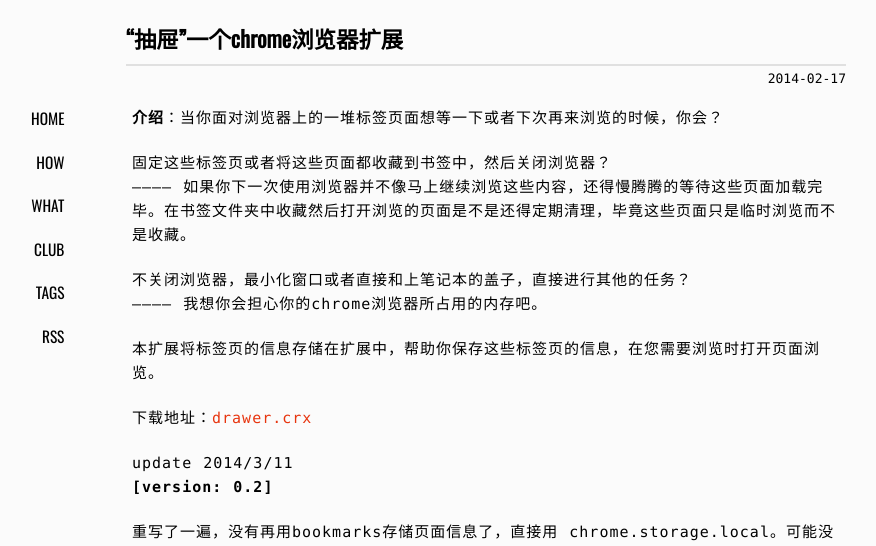
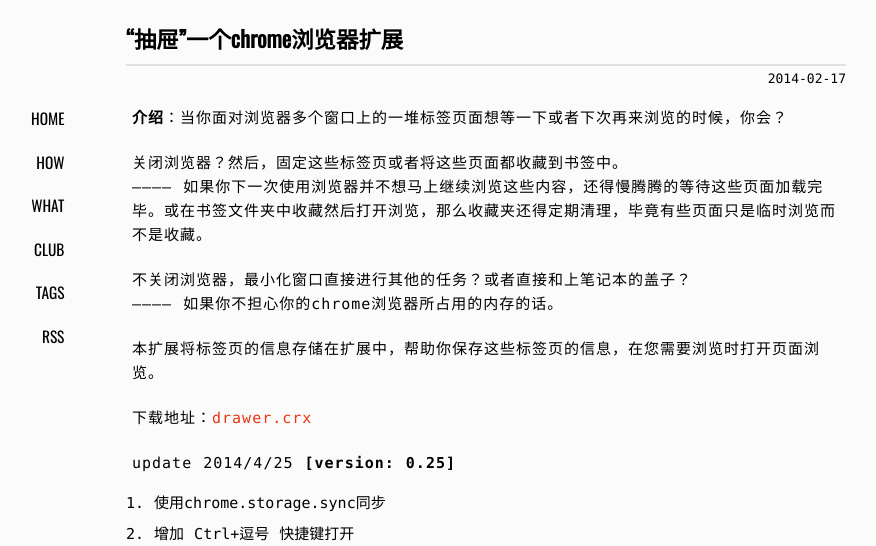
Before and after one commit to xavierskip/xavierskip.github.io, a Jekyll site: the page built from _posts/2014-02-17-chrome-extensions-drawer.md, in a window 1280 px wide and 1400 px high. Shown: the top 546 px of the window, without its empty margins (154-1030 px from the left). Built offline with Jekyll 4.4.1, drawn with Linux system fonts in a browser that asks for light colours; nearby versions of some CDN libraries; comment, search, counter and statistics services are not loaded; some of the changed text lies outside the part shown.

Commit message:
chrome extension

```diff
--- a/_posts/2014-02-17-chrome-extensions-drawer.md
+++ b/_posts/2014-02-17-chrome-extensions-drawer.md
@@ -5,17 +5,25 @@
 - javascript
 - chrome extensions
 ---
-**介绍**：当你面对浏览器上的一堆标签页面想等一下或者下次再来浏览的时候，你会？
+**介绍**：当你面对浏览器多个窗口上的一堆标签页面想等一下或者下次再来浏览的时候，你会？
 
-固定这些标签页或者将这些页面都收藏到书签中，然后关闭浏览器？
-———— 如果你下一次使用浏览器并不像马上继续浏览这些内容，还得慢腾腾的等待这些页面加载完毕。在书签文件夹中收藏然后打开浏览的页面是不是还得定期清理，毕竟这些页面只是临时浏览而不是收藏。
+关闭浏览器？然后，固定这些标签页或者将这些页面都收藏到书签中。
+———— 如果你下一次使用浏览器并不想马上继续浏览这些内容，还得慢腾腾的等待这些页面加载完毕。或在书签文件夹中收藏然后打开浏览，那么收藏夹还得定期清理，毕竟有些页面只是临时浏览而不是收藏。
 
-不关闭浏览器，最小化窗口或者直接和上笔记本的盖子，直接进行其他的任务？
-———— 我想你会担心你的chrome浏览器所占用的内存吧。
+不关闭浏览器，最小化窗口直接进行其他的任务？或者直接和上笔记本的盖子？
+———— 如果你不担心你的chrome浏览器所占用的内存的话。
 
 本扩展将标签页的信息存储在扩展中，帮助你保存这些标签页的信息，在您需要浏览时打开页面浏览。
 
 下载地址：[drawer.crx](http://blog.xavierskip.com/project/drawer.crx)
+
+update 2014/4/25
+**[version: 0.25]**
+
+1. 使用chrome.storage.sync同步
+2. 增加 Ctrl+逗号 快捷键打开
+3. 界面小调整
+4. 条目顺序从近到远
 
 update 2014/3/11
 **[version: 0.2]**
@@ -25,7 +33,7 @@
 ![](http://ww1.sinaimg.cn/large/6a0c2c15jw1eec9ja1vtcj20b905x74m.jpg)
 
 
-** [version: 0.1]**
+**[version: 0.1]**
 
 这个浏览器扩展是用来帮你保存当前浏览的页面，以及当你需要时，打开这些页面。不会因为不关闭浏览器或者这些页面，而占据大量内存，或者将这些页面固定在窗口，当你使用浏览器时这些页面都会加载，哪怕你只是要浏览其他的某一个页面。
 
```
Also changed, not shown: 1 other file.
